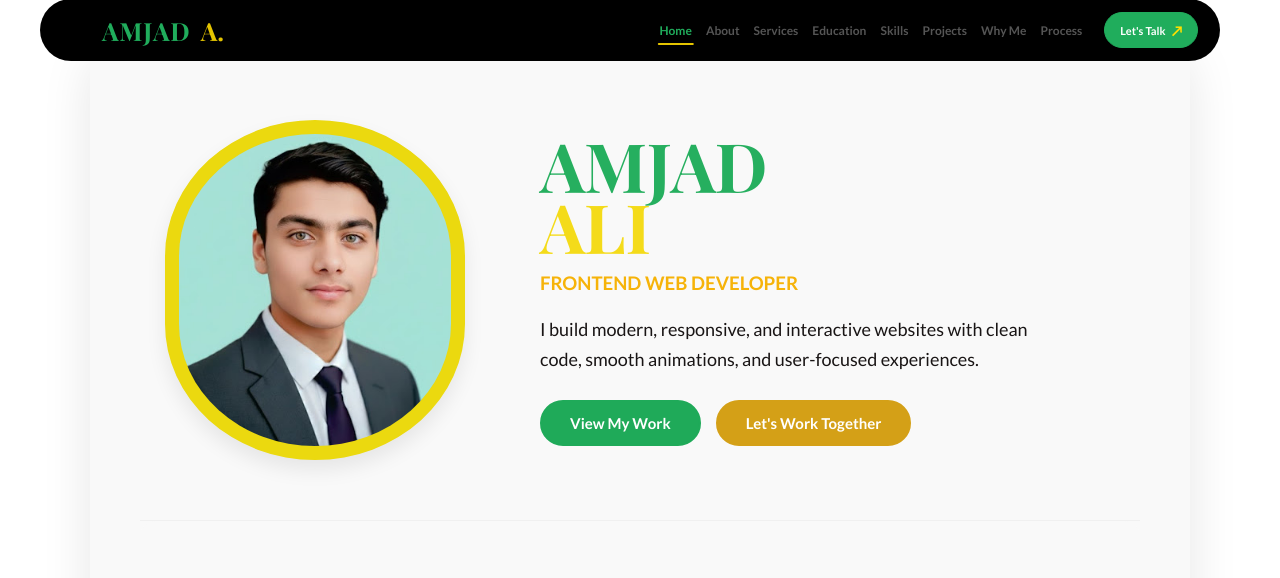
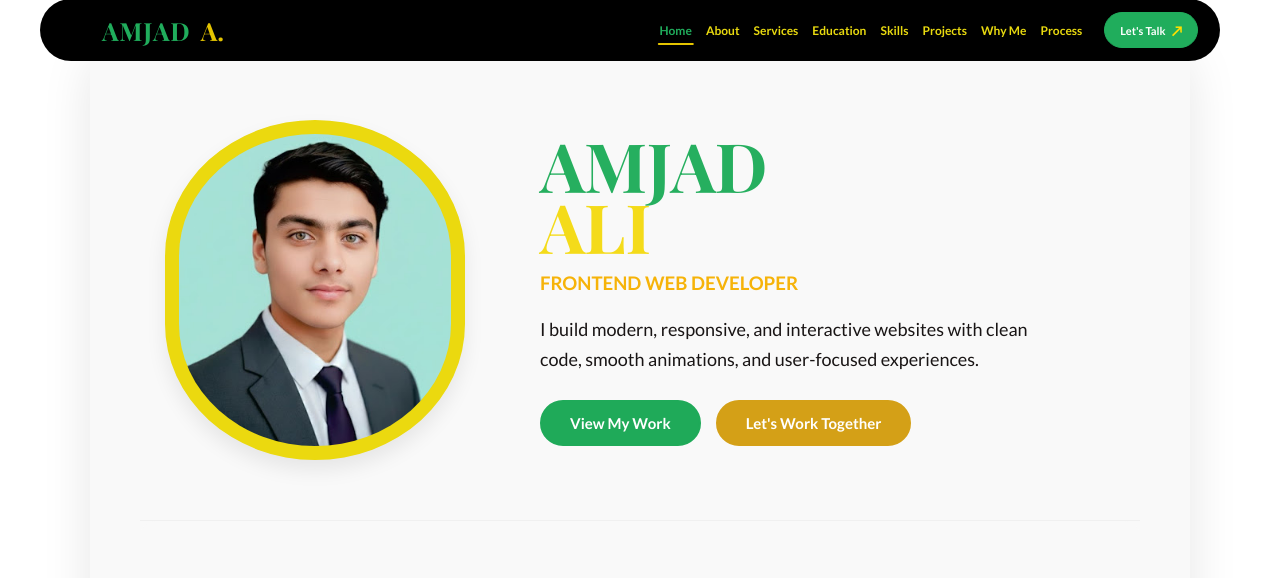
Before and after one commit to amjadali03469016338-ops/Amjadportfolio, a plain HTML site: page index.html in a window 1280 px wide. Shown: the top 578 px of the page. Drawn offline with nearby package versions, Linux system fonts and the light colour scheme.

Commit message:
second update

```diff
--- a/style.css
+++ b/style.css
@@ -374,7 +374,7 @@ body {
 
     padding: 7px 2px;
 
-    color: #555555;
+    color: #e9da0f;
 
     font-family: "Lato", sans-serif;
 
```
